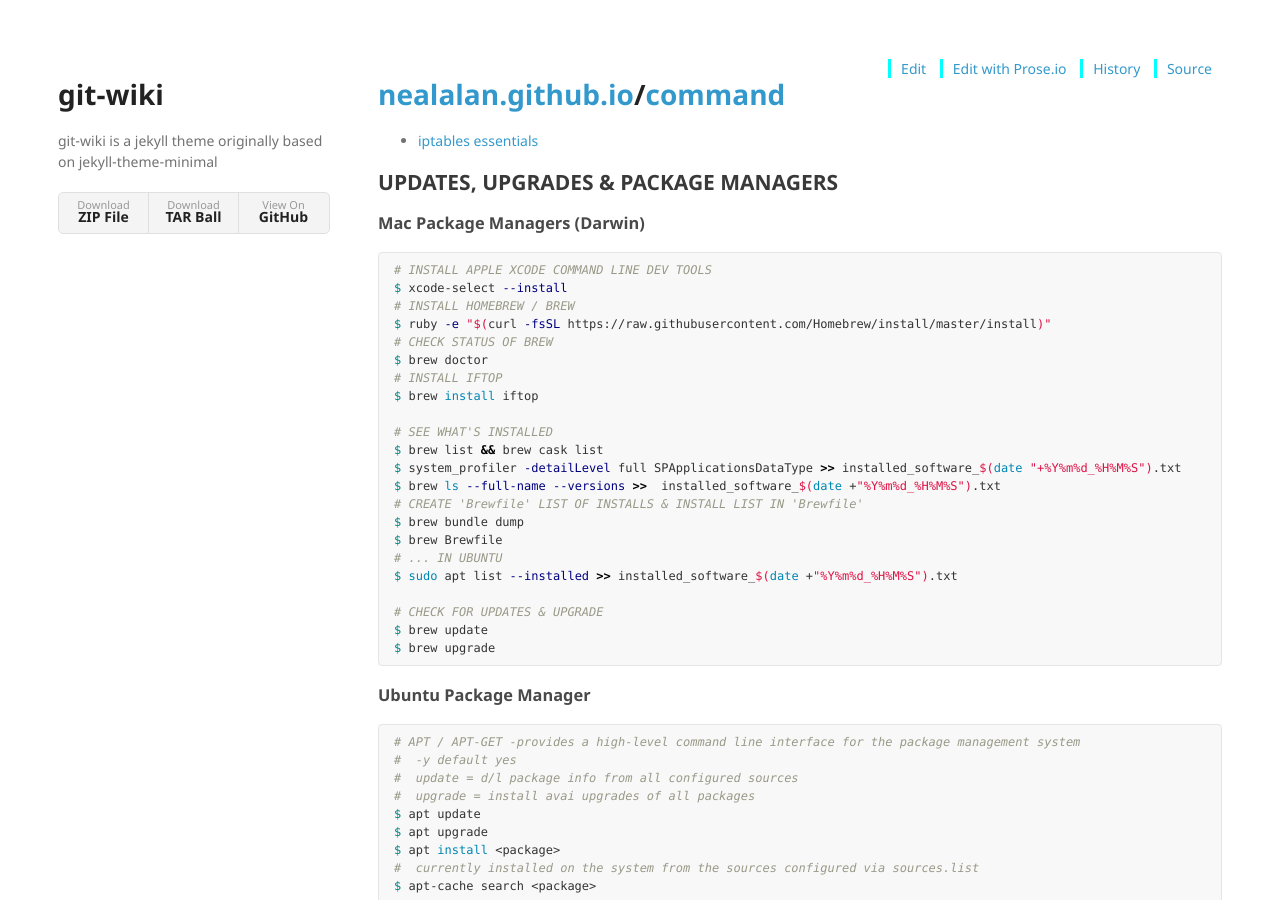
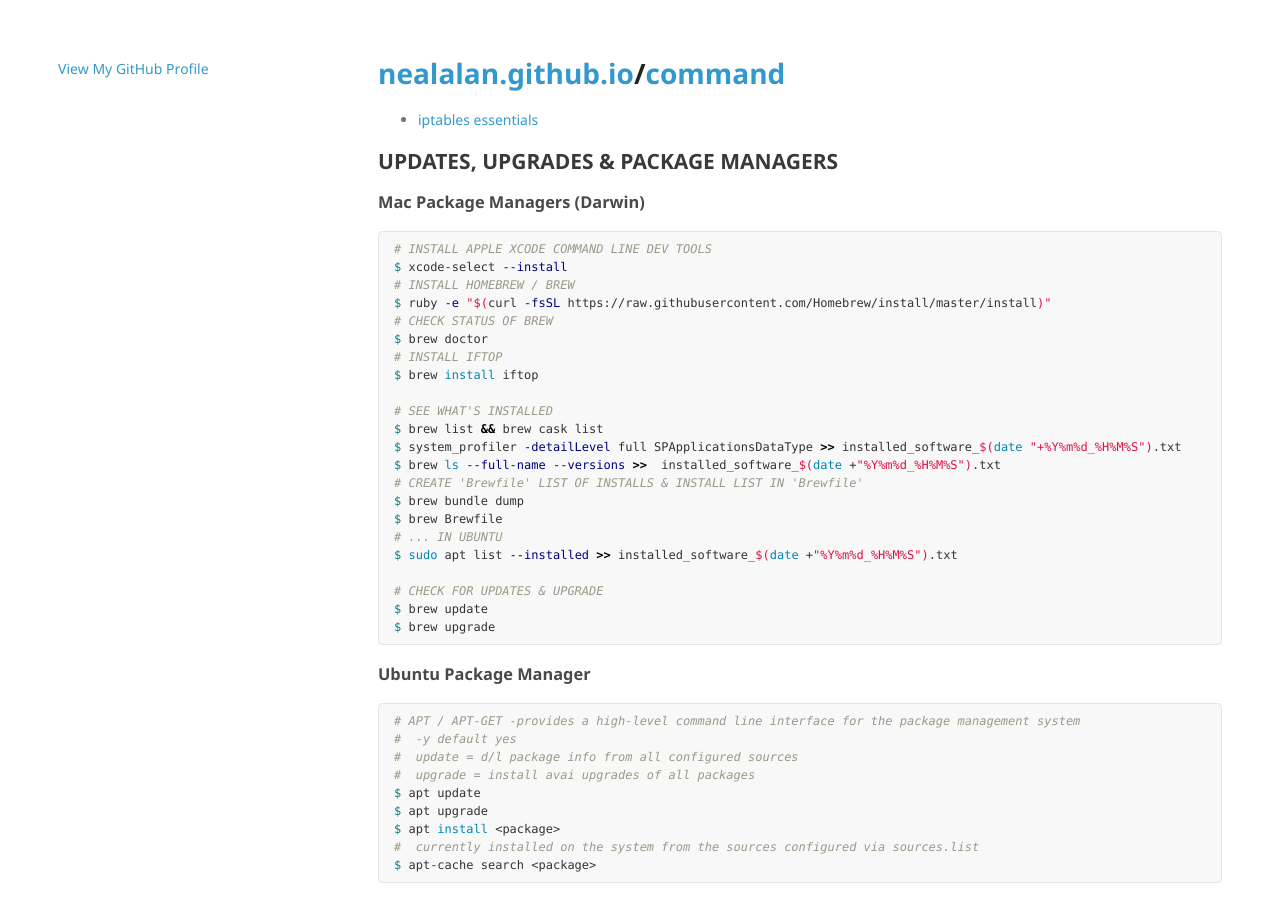
Before and after one commit to nealalan/command, a Jekyll site: the page built from README.md, in a window 1280 px wide and 900 px high. Built offline with Jekyll 4.4.1, drawn with Linux system fonts in a browser that asks for light colours; nearby versions of some CDN libraries; our own code applies the rules of GitHub Pages for plain Markdown files.

Commit message:
Update default.html

```diff
--- a/_layouts/default.html
+++ b/_layouts/default.html
@@ -27,48 +27,9 @@
   <body>
     <div class="wrapper">
       <header>
-        <a href="{{ '/' | relative_url }}"><img src="{{ site.logo_url }}">
-          <h1>{{ site.title | default: site.github.repository_name }}</h1>
-        </a>
-        <p>{{ site.description | default: site.github.project_tagline }}</p>
-
-        {% if site.github.is_user_page %}
           <p class="view"><a href="{{ site.github.owner_url }}">View My GitHub Profile</a></p>
-        {% endif %}
-
-        {% if site.show_downloads %}
-          <ul class="downloads">
-            <li><a href="{{ site.github.zip_url }}">Download <strong>ZIP File</strong></a></li>
-            <li><a href="{{ site.github.tar_url }}">Download <strong>TAR Ball</strong></a></li>
-            <li><a href="{{ site.github.repository_url }}">View On <strong>GitHub</strong></a></li>
-          </ul>
-        {% endif %}
-
-      {% if site.custom_sidebar %}
-          {% include sidebar.html %}
-      {% endif %}
-
       </header>
       <section>
-      <div id="tools-buttons" style="width: 100%; text-align: right">
-        {{page.relative_path}}
-        {% if site.use_github_wiki %}
-          <span class="tools-element"><a target="_blank" href="{{ site.github.repository_url }}/{{{page.folder}}{{url | remove: '.html' | append: ''}}/_edit">Edit</a></span>
-          <span class="tools-element"><a target="_blank" href="{{ site.github.repository_url }}/{{{page.folder}}{{url | remove: '.html' | append: ''}}/_history">History</a></span>
-          <span class="tools-element"><a target="_blank" href="{{ site.github.repository_url }}/{{{page.folder}}{{url | remove: '.html' | append: '.md'}}/">Source</a></span>
-        {% else %}
-          <span class="tools-element"><a target="_blank" href="{{ site.github.repository_url }}/edit/{{site.git_branch}}{{{page.folder}}{{url | remove: '.html' | append: '.md'}}">Edit</a></span>
-          {% if site.use_prose_io %}
-          <span class="tools-element"><a target="_blank" href="http://prose.io/#{{site.github.repository_nwo}}/edit/{{site.git_branch}}{{{page.folder}}{{url | remove: '.html' | append: '.md'}}">Edit with Prose.io</a></span>
-          {% endif %}
-          <span class="tools-element"><a target="_blank" href="{{ site.github.repository_url }}/commits/{{site.git_branch}}{{{page.folder}}{{url | remove: '.html' | append: '.md'}}">History</a></span>
-          <span class="tools-element"><a target="_blank" href="{{ site.github.repository_url }}/blob/{{site.git_branch}}{{{page.folder}}{{url | remove: '.html' | append: '.md'}}">Source</a></span>
-        {% endif %}
-
-
-      </div>
-
-      <div id="toc"></div>
 
       <div id="content">
         {{ content }}
```
